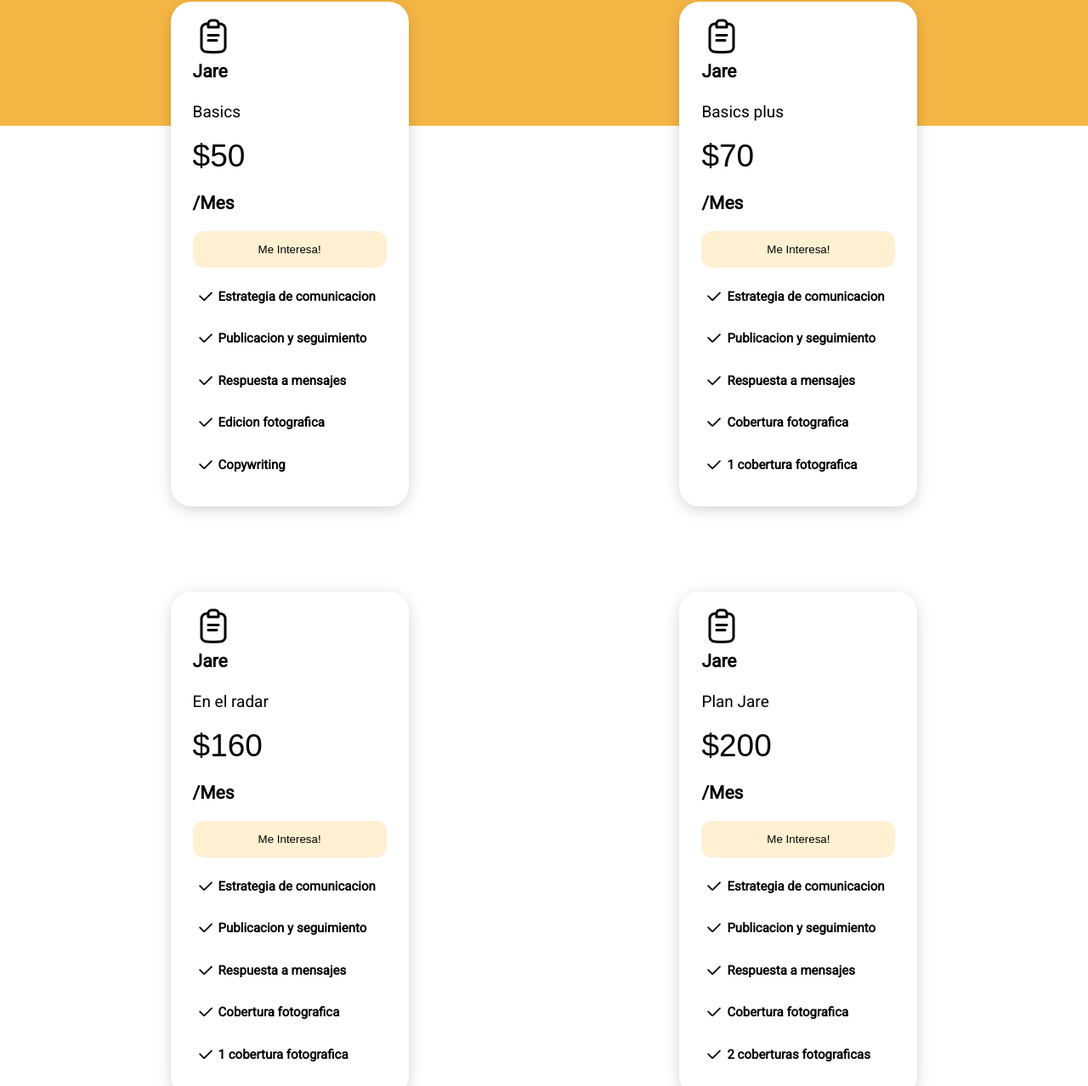
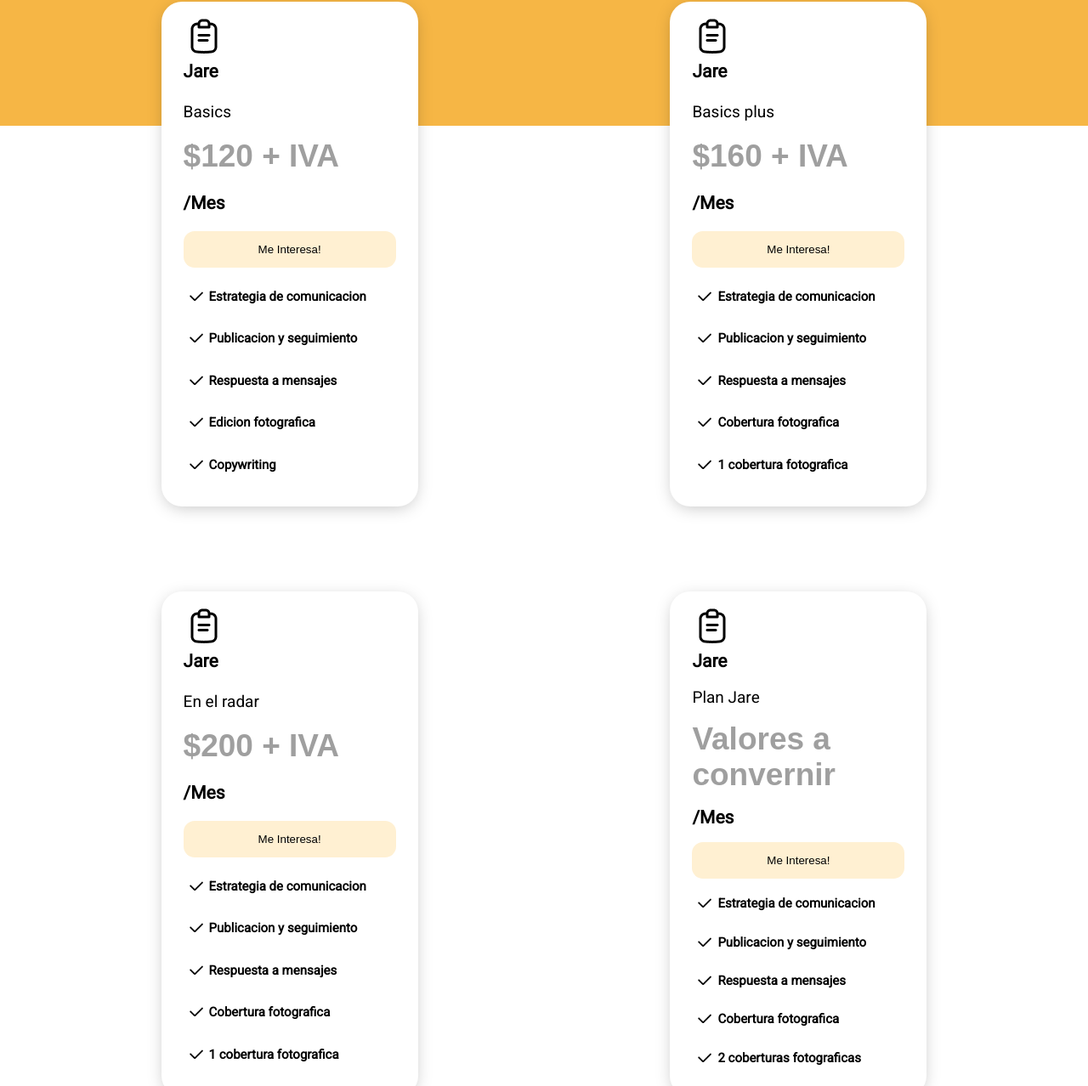
Before and after one commit to Eddy-cs/jare-landingp, a plain HTML site: page index.html in a window 1280 px wide. Shown: the part 3882-5160 px from the top of the page at 85% size. Drawn offline with Linux system fonts and the light colour scheme; a web font is replaced by a local one.

Commit message:
Fixed width bug on prices card

```diff
--- a/index.html
+++ b/index.html
@@ -210,7 +210,7 @@
         <!-- Clients -->
         <div id="clients" class="clients animation__pageLoad--up">
           <div class="banner banner--clients"></div>
-          <h2 class="clients__title">Quienes confian en nosotros</h2>
+          <h2 class="clients__title">Quienes confían en nosotros</h2>
           <div class="clients__brands">
             <div class="rowone">
               <img
@@ -265,7 +265,7 @@
             <div class="prices__card">
               <h3 class="prices__icon">Jare</h3>
               <p>Basics</p>
-              <h1 class="prices__price">$50</h1>
+              <h1 class="prices__price">$120 + IVA</h1>
               <h3>/Mes</h3>
               <button
                 onclick=" window.location.href='https://api.whatsapp.com/send/?phone=593983072062&text=Hola+me+interesa+uno+de+los+planes+Jare!&app_absent=0'"
@@ -282,7 +282,7 @@
             <div class="prices__card">
               <h3 class="prices__icon">Jare</h3>
               <p>Basics plus</p>
-              <h1 class="prices__price">$70</h1>
+              <h1 class="prices__price">$160 + IVA</h1>
               <h3>/Mes</h3>
               <button
                 onclick=" window.location.href='https://api.whatsapp.com/send/?phone=593983072062&text=Hola+me+interesa+uno+de+los+planes+Jare!&app_absent=0'"
@@ -299,7 +299,7 @@
             <div class="prices__card">
               <h3 class="prices__icon">Jare</h3>
               <p>En el radar</p>
-              <h1 class="prices__price">$160</h1>
+              <h1 class="prices__price">$200 + IVA</h1>
               <h3>/Mes</h3>
               <button
                 onclick=" window.location.href='https://api.whatsapp.com/send/?phone=593983072062&text=Hola+me+interesa+uno+de+los+planes+Jare!&app_absent=0'"
@@ -316,7 +316,7 @@
             <div class="prices__card">
               <h3 class="prices__icon">Jare</h3>
               <p>Plan Jare</p>
-              <h1 class="prices__price">$200</h1>
+              <h1 class="prices__price">Valores a convernir</h1>
               <h3>/Mes</h3>
               <button
                 onclick=" window.location.href='https://api.whatsapp.com/send/?phone=593983072062&text=Hola+me+interesa+uno+de+los+planes+Jare!&app_absent=0'"
--- a/styles/_prices.scss
+++ b/styles/_prices.scss
@@ -1,14 +1,15 @@
 @import "variables";
 
 .prices {
-  position: relative;
+  // position: relative;
   &__container {
     display: grid;
-    justify-items: center;
     padding-top: 8.4rem;
     grid-template-columns: repeat(4, 1fr);
+    justify-items: center;
     gap: 2rem;
     @media (max-width: 1300px) {
+
       grid-template-columns: 1fr 1fr;
       row-gap: 10rem;
     }
@@ -21,14 +22,15 @@
     padding: 1.6rem 2.6rem;
     display: grid;
     height: 59.4rem;
-    max-width: 30.2rem;
-    min-width: 28rem;
+    width: 30.2rem;
     background-color: white;
     border-radius: 24px;
     box-shadow: 0px 4px 20px -4px rgba(0, 0, 0, 0.26);
   }
   &__price {
     font-size: 3.7rem;
+    font-weight: bold;
+    color: #9F9F9F;
   }
   &__description {
     font-size: 1.5rem;
```
Also changed, not shown: styles/styles.css, 1 other file.
